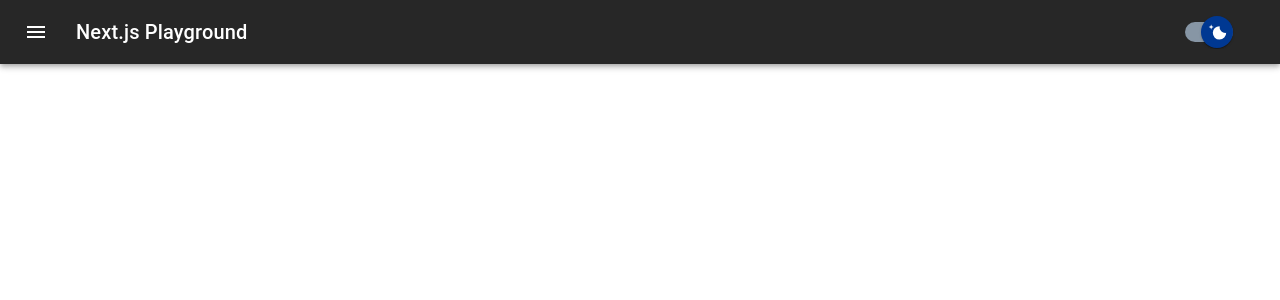
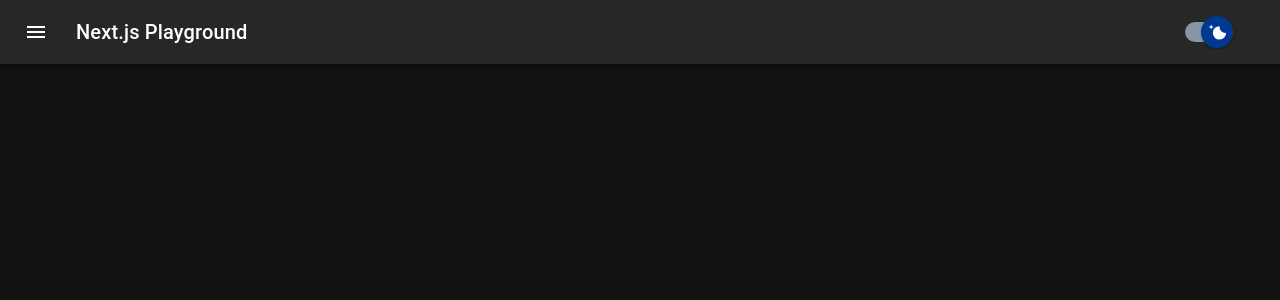
Before and after one commit to SwTan98/next-playground, a Next.js app: page / in a window 1280 px wide. Shown: the top 300 px of the page. Built offline with nearby package versions, Linux system fonts and the light colour scheme.

Commit message:
fix dark mode implementation

```diff
--- a/pages/_app.tsx
+++ b/pages/_app.tsx
@@ -1,17 +1,18 @@
 import type { AppProps } from "next/app";
-import { Box } from "@mui/material";
+import { Box, CssBaseline } from "@mui/material";
 import { ColorModeProvider } from "../lib/contexts/ThemeContext";
 import AppBar from "../lib/components/AppBar";
 import "../styles/globals.css";
 
 const MyApp = ({ Component, pageProps }: AppProps) => (
-  <Box sx={{ flexGrow: 1 }}>
-    <ColorModeProvider>
-      <>
+  <ColorModeProvider>
+    <>
+      <CssBaseline />
+      <Box sx={{ flexGrow: 1 }}>
         <AppBar />
         <Component {...pageProps} />
-      </>
-    </ColorModeProvider>
-  </Box>
+      </Box>
+    </>
+  </ColorModeProvider>
 );
 export default MyApp;
--- a/pages/index.tsx
+++ b/pages/index.tsx
@@ -1,17 +1,16 @@
 import type { NextPage } from "next";
 import Head from "next/head";
-import Image from "next/image";
-import styles from "../styles/Home.module.css";
+import { Box } from "@mui/material";
 
 const Home: NextPage = () => {
   return (
-    <div className={styles.container}>
+    <Box>
       <Head>
         <title>Create Next App</title>
         <meta name="description" content="Generated by create next app" />
         <link rel="icon" href="/favicon.ico" />
       </Head>
-    </div>
+    </Box>
   );
 };
 
```
